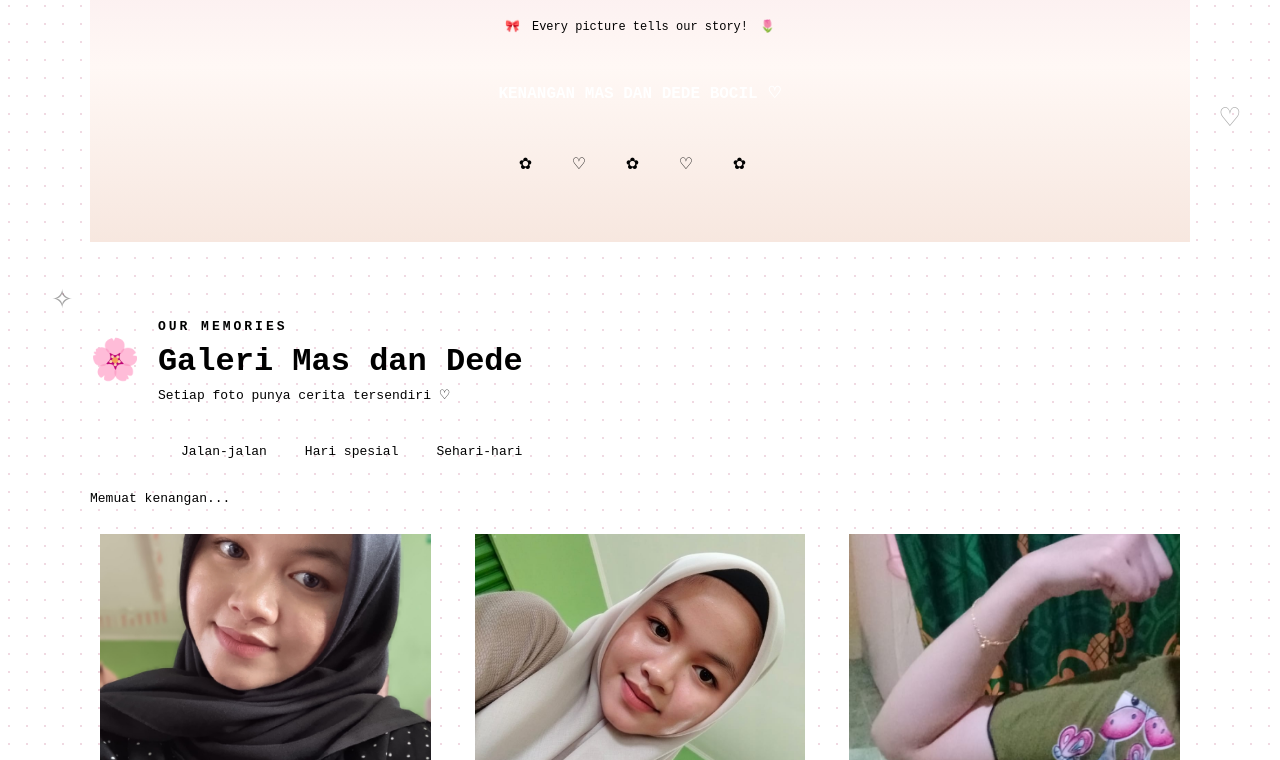
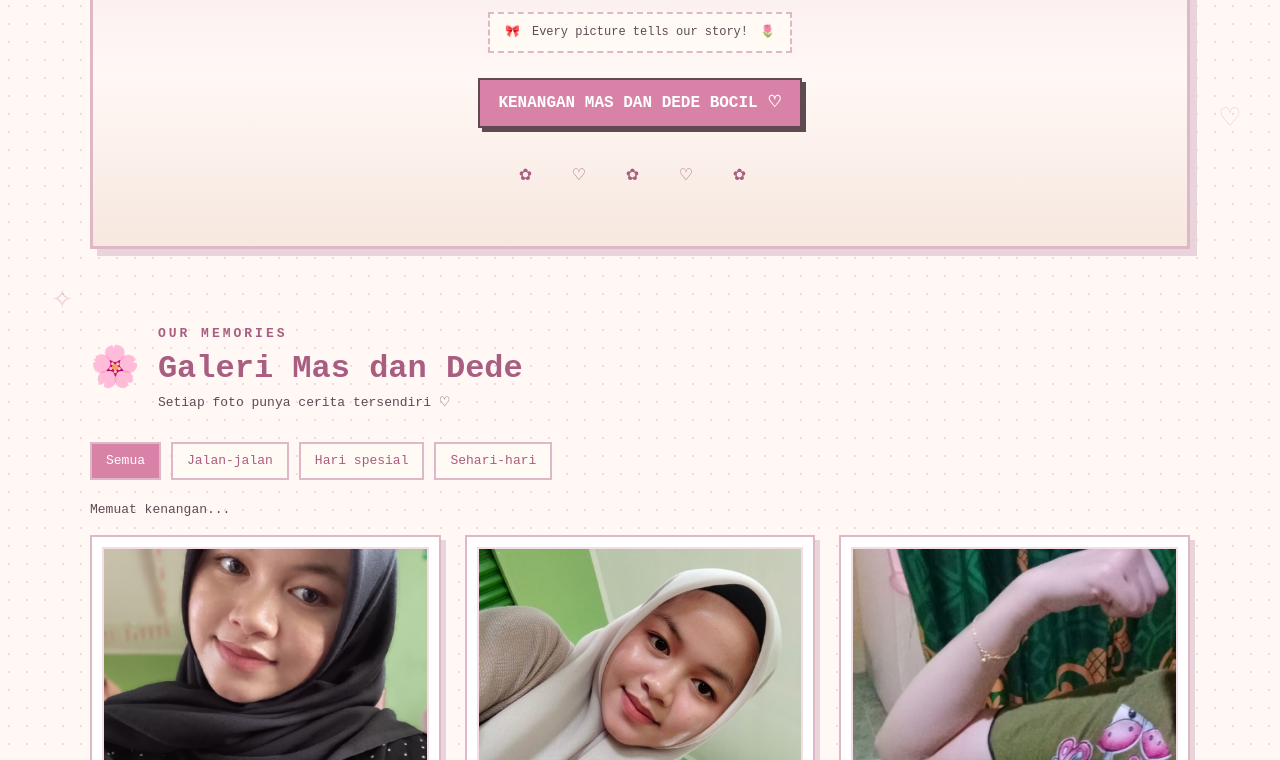
Before and after one commit to andikaakbarh-code/dedecantikdanmas, a plain HTML site: page index.html in a window 1280 px wide. Shown: the part 381-1141 px from the top of the page. Drawn offline with Linux system fonts and the light colour scheme; files whose address does not match are found by name.

Commit message:
Add files via upload

````diff
--- a/style.css
+++ b/style.css
@@ -1,4 +1,4 @@
-```css
+
 /* =========================================
    ANDIKA AKBAR & SILA VEBRIANTI
    DEDE BOCIL VS MAS
@@ -1380,4 +1380,3 @@ footer p {
         font-size: 21px;
     }
 }
-```
````
Also changed, not shown: index.html (+0 -2 lines).
